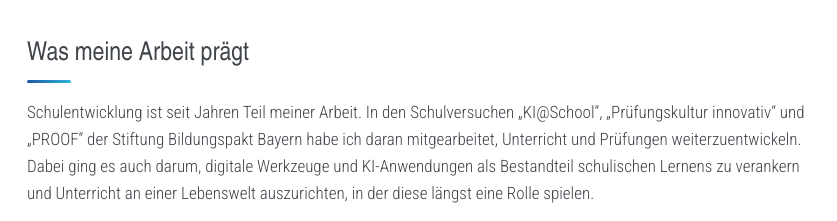
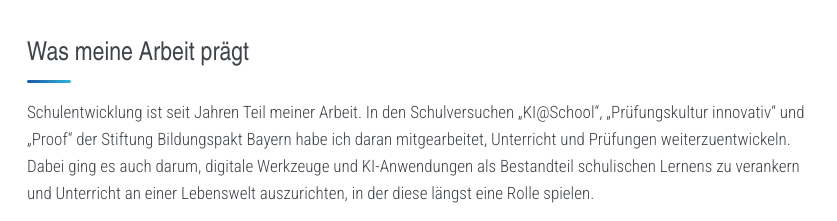
Before and after one commit to SebOlic-Vader/website, an Eleventy site: page src/ueber-mich.md in a window 1280 px wide. Shown: the part 875-1096 px from the top of the page, 383-1220 px from the left. Built offline with nearby package versions, Linux system fonts and the light colour scheme; Eleventy itself is replaced by a stand-in of ours; files that its build step writes are made by us from their sources; a web font is replaced by a local one.

Commit message:
Über mich: Schreibweise Proof

```diff
--- a/src/ueber-mich.md
+++ b/src/ueber-mich.md
@@ -14,7 +14,7 @@ Junge Menschen brauchen Gelegenheiten, eigenständig zu denken, ihr Lernen zu or
 
 ## Was meine Arbeit prägt
 
-Schulentwicklung ist seit Jahren Teil meiner Arbeit. In den Schulversuchen „KI@School“, „Prüfungskultur innovativ“ und „PROOF“ der Stiftung Bildungspakt Bayern habe ich daran mitgearbeitet, Unterricht und Prüfungen weiterzuentwickeln. Dabei ging es auch darum, digitale Werkzeuge und KI-Anwendungen als Bestandteil schulischen Lernens zu verankern und Unterricht an einer Lebenswelt auszurichten, in der diese längst eine Rolle spielen.
+Schulentwicklung ist seit Jahren Teil meiner Arbeit. In den Schulversuchen „KI@School“, „Prüfungskultur innovativ“ und „Proof“ der Stiftung Bildungspakt Bayern habe ich daran mitgearbeitet, Unterricht und Prüfungen weiterzuentwickeln. Dabei ging es auch darum, digitale Werkzeuge und KI-Anwendungen als Bestandteil schulischen Lernens zu verankern und Unterricht an einer Lebenswelt auszurichten, in der diese längst eine Rolle spielen.
 
 Ein Schwerpunkt war die Entwicklung neuer Prüfungsformate. Eines der Formate, an denen ich mitgearbeitet habe, wird inzwischen am Gymnasium als Schulaufgabenformat eingesetzt.
 
```
